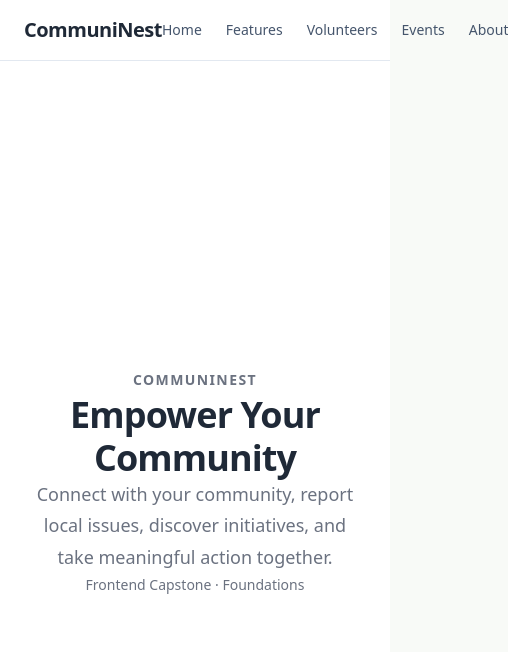
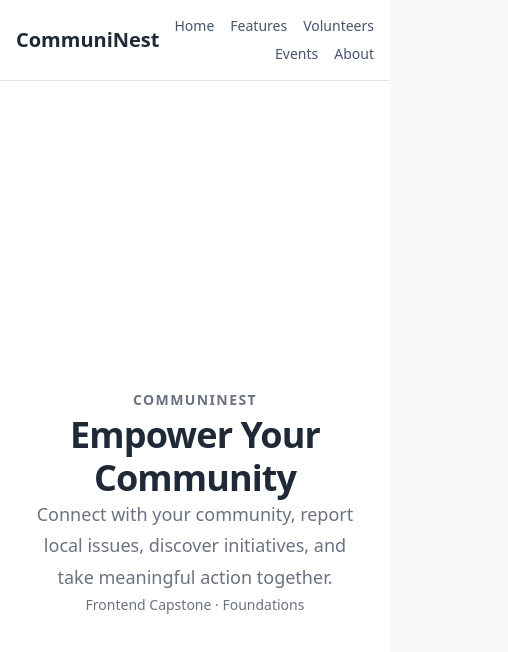
Before and after one commit to abdullahcodes-dev/FlyrankFrontendCapstone, a Next.js app: page / in a window 390 px wide. Shown: the top 652 px of the page, 508 px wide, since content can reach past the window. Built offline with nearby package versions, Linux system fonts and the light colour scheme.

Commit message:
fix: improve responsive navigation layout

```diff
--- a/app/layout.tsx
+++ b/app/layout.tsx
@@ -26,23 +26,18 @@ export default function RootLayout({
 }>) {
   return (
     <html lang="en">
-      <body
-        className={`${inter.variable} ${spaceGrotesk.variable} antialiased`}
-      >
+      <body className={`${inter.variable} ${spaceGrotesk.variable} antialiased`}>
         <header className="border-b border-slate-200 bg-white">
-          <nav className="mx-auto flex max-w-7xl items-center justify-between px-6 py-4">
+          <nav className="mx-auto flex w-full max-w-7xl items-center justify-between px-4 py-4 sm:px-6 lg:px-8">
             <Link
               href="/"
-              className="text-xl font-bold tracking-tight text-green-700"
+              className="shrink-0 text-xl font-bold text-slate-900"
             >
               CommuniNest
             </Link>
 
-            <div className="flex items-center gap-6 text-sm font-medium text-slate-600">
-              <Link
-                href="/"
-                className="transition-colors hover:text-green-700"
-              >
+            <div className="flex flex-wrap items-center justify-end gap-x-4 gap-y-2 text-sm font-medium text-slate-600 sm:gap-x-6">
+              <Link href="/" className="transition-colors hover:text-green-700">
                 Home
               </Link>
 
```
